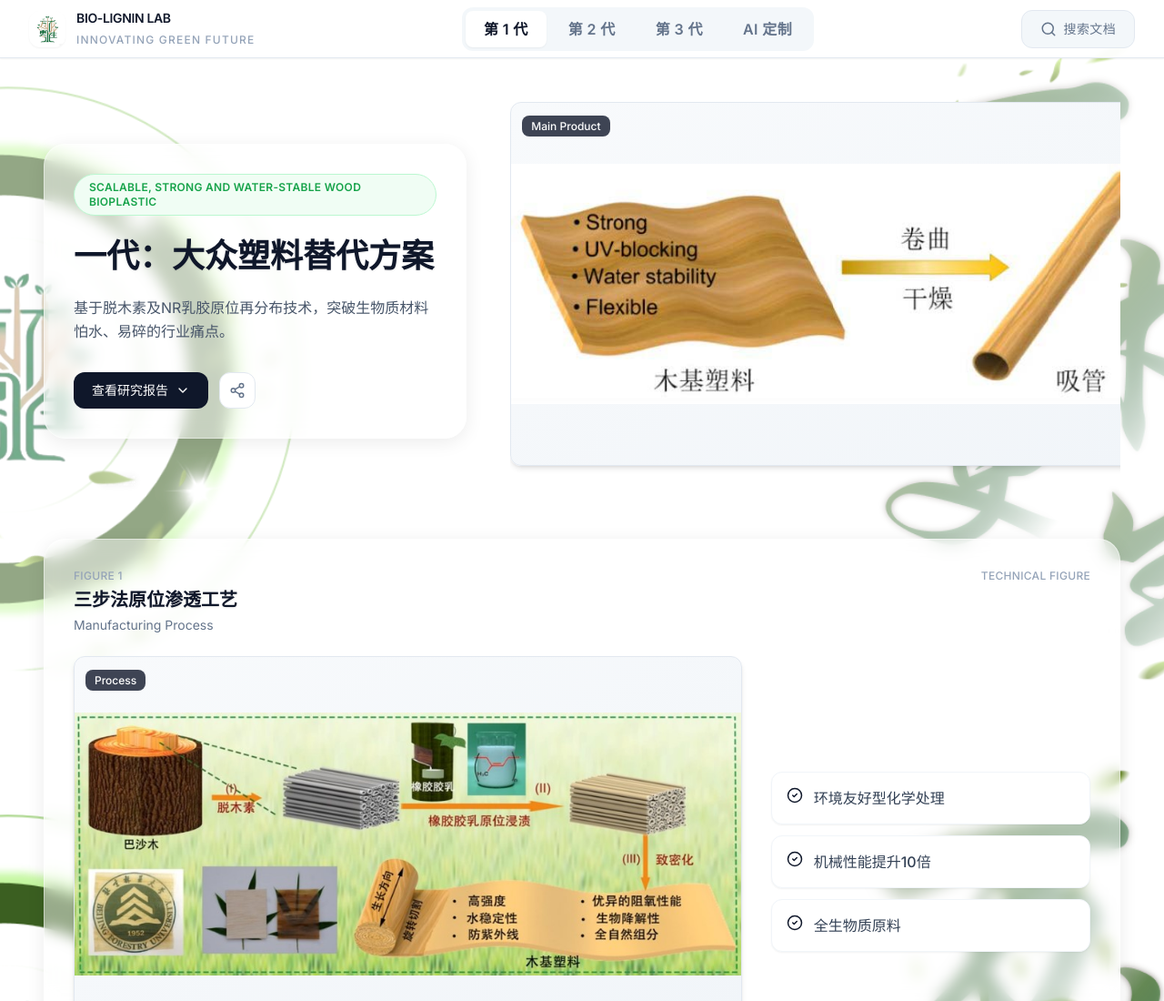
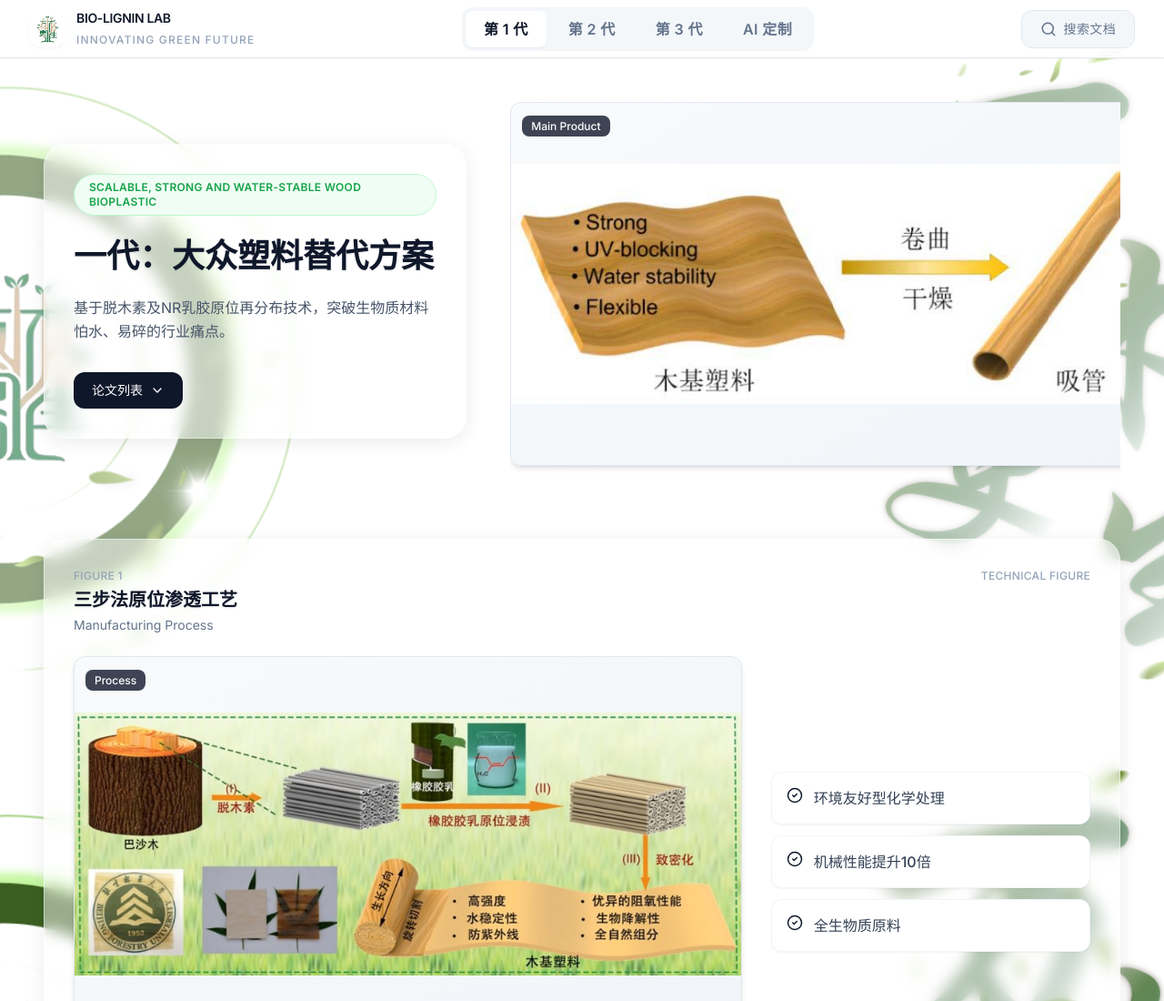
Before and after one commit to wangyajie919/-, a website: page index-ai.html in a window 1280 px wide. Shown: the top 1100 px of the page at 91% size. Drawn offline with nearby package versions, Linux system fonts and the light colour scheme.

Commit message:
fix report menu and share behavior

```diff
--- a/index-ai.html
+++ b/index-ai.html
@@ -1216,7 +1216,7 @@ const ContentPage = ({ data }) => {
               className: "px-5 py-2.5 bg-slate-900 text-white rounded-xl text-sm font-medium hover:shadow-lg transition-all flex items-center gap-2 hover-lift",
               onClick: () => setShowReportMenu(!showReportMenu)
             },
-              "查看研究报告",
+              "论文列表",
               React.createElement(Icons.ChevronDown, { size: 16 })
             ),
             showReportMenu && React.createElement('div', { className: "absolute top-full left-0 mt-2 w-80 bg-white rounded-xl shadow-xl border border-slate-200 z-50" },
@@ -1237,9 +1237,6 @@ const ContentPage = ({ data }) => {
                 ))
               )
             )
-          ),
-          React.createElement('button', { className: "p-2.5 bg-white border border-slate-200 rounded-xl text-slate-500 hover:text-slate-700 hover:border-slate-300 transition-all hover-lift" },
-            React.createElement(Icons.Share2, { size: 18 })
           )
         )
       ),
```
